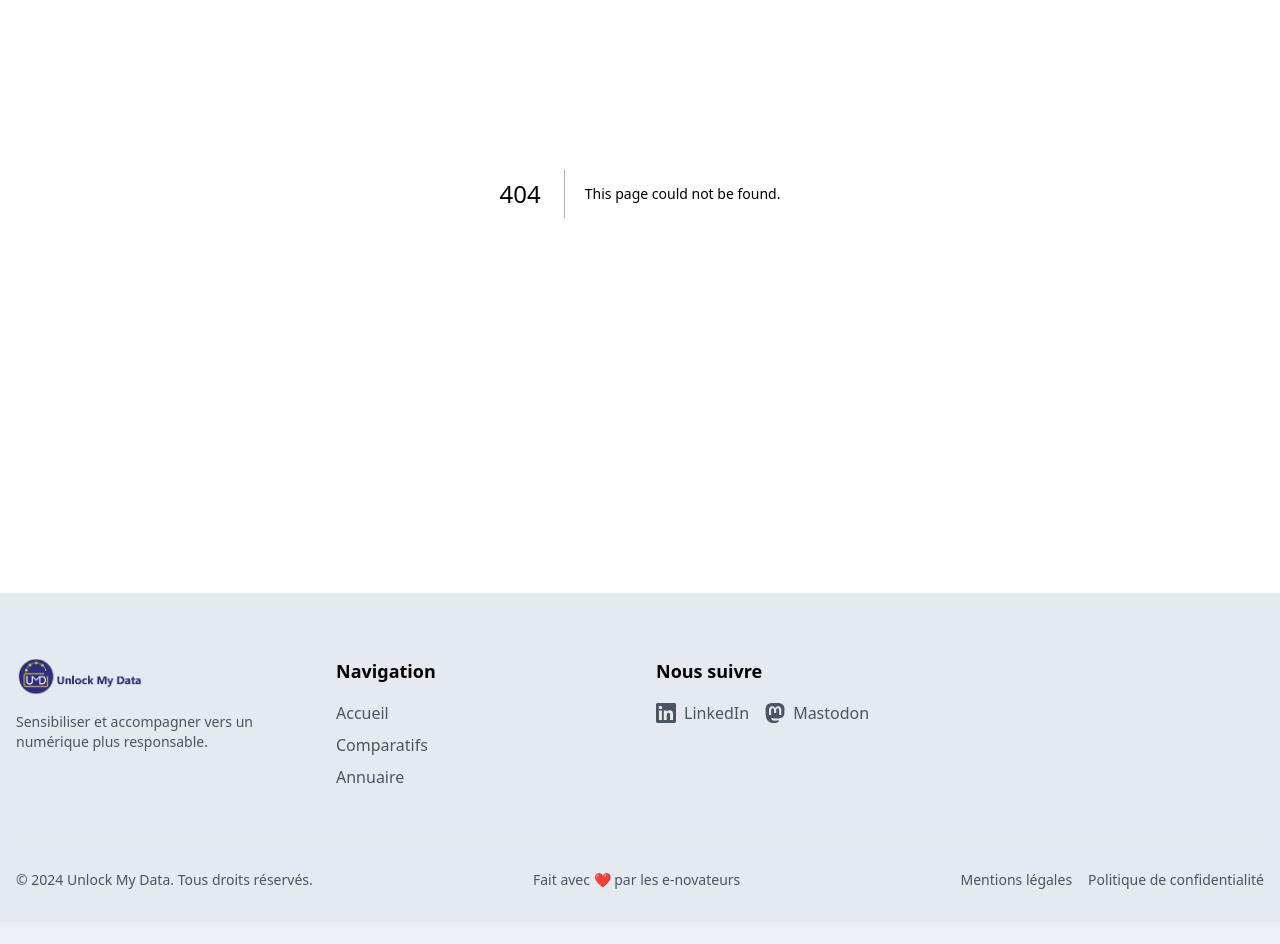
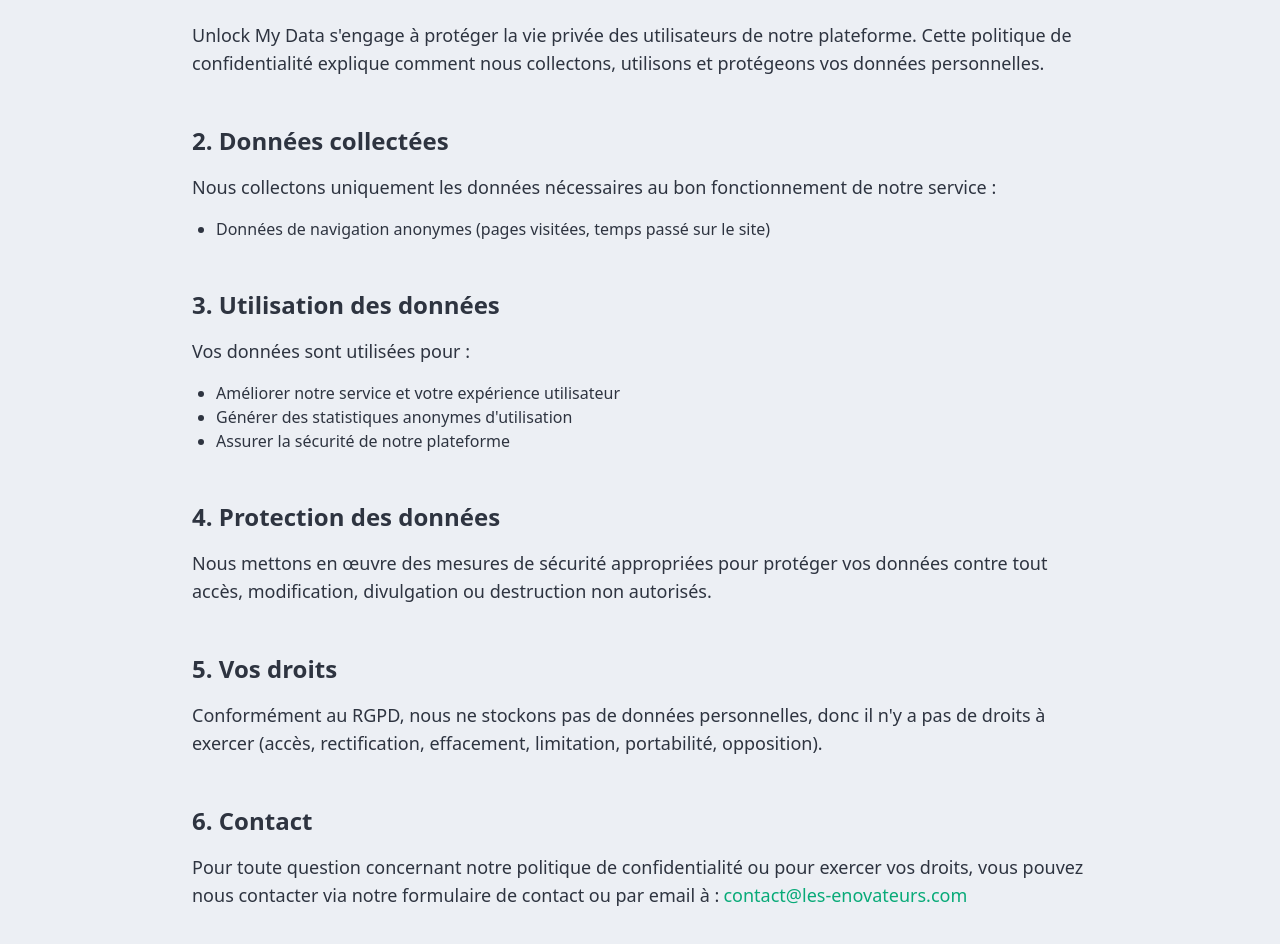
Before and after one commit to les-enovateurs/unlock-my-data, a Next.js app: page /politique-confidentialite in a window 1280 px wide. Before the commit this address had no page. Shown: the part 288-1232 px from the top of the page. Before the commit the page ends 1210 px from the top, so only its background shows below. Built offline with nearby package versions, Linux system fonts and the light colour scheme.

Commit message:
add mentions legales et politique confidentialite

```diff
--- /dev/null
+++ b/app/mentions-legales/page.tsx
@@ -0,0 +1,89 @@
+export default function MentionsLegales() {
+  return (
+    <div className="container mx-auto px-4 py-12">
+      <div className="max-w-4xl mx-auto">
+        <h1 className="text-4xl font-bold mb-8">Mentions Légales</h1>
+        <div className="prose prose-lg max-w-none">
+          <p className="text-gray-600 mb-8">
+            Dernière mise à jour : 1 mars 2025
+          </p>
+
+          <section className="mb-12">
+            <h2 className="text-2xl font-semibold mb-4">1. Édition du site</h2>
+            <p className="mb-4">
+              Le site Unlock My Data est édité par l'association Les e-novateurs, association à but non lucratif.
+            </p>
+            <p className="mb-4">
+              Siège social : Villefranche-sur-saône, France<br />
+              Email : <a href="mailto:contact@les-enovateurs.com" className="text-primary-600 hover:text-primary-800">
+                contact@les-enovateurs.com
+              </a>
+            </p>
+          </section>
+
+          <section className="mb-12">
+            <h2 className="text-2xl font-semibold mb-4">2. Hébergement</h2>
+            <p className="mb-4">
+              Ce site est hébergé par Ikoula.<br />
+              Adresse : 32 Rue du Pont Assy, 51100 Reims
+            </p>
+          </section>
+
+          <section className="mb-12">
+            <h2 className="text-2xl font-semibold mb-4">3. Sources des données</h2>
+            <p className="mb-4">
+              Unlock My Data utilise et agrège des données provenant de deux sources principales :
+            </p>
+            <ul className="list-disc pl-6 mb-4">
+              <li className="mb-2">
+                <a href="https://tosdr.org" target="_blank" rel="noopener noreferrer" className="text-primary-600 hover:text-primary-800">
+                  Terms of Service Didn't Read (ToSDR)
+                </a> - Pour l'analyse des conditions d'utilisation et politiques de confidentialité
+              </li>
+              <li className="mb-2">
+                <a href="https://exodus-privacy.eu.org" target="_blank" rel="noopener noreferrer" className="text-primary-600 hover:text-primary-800">
+                  Exodus Privacy
+                </a> - Pour l'analyse des trackers et permissions des applications Android
+              </li>
+              <li className="mb-2">
+                <span className="font-medium">Contributions manuelles</span> - Données ajoutées et vérifiées par les bénévoles des e-novateurs et la communauté open source
+              </li>
+            </ul>
+            <p className="mb-4">
+              Ces données sont enrichies et maintenues à jour grâce au travail des bénévoles de l'association Les e-novateurs
+              et des contributeurs de la communauté open source.
+            </p>
+            <p className="mb-4">
+              Nous remercions ces organisations et tous les contributeurs pour leur travail précieux
+              en faveur de la transparence et de la protection de la vie privée numérique.
+            </p>
+          </section>
+
+          <section className="mb-12">
+            <h2 className="text-2xl font-semibold mb-4">4. Contribuer</h2>
+            <p className="mb-4">
+              Le projet Unlock My Data est open source. Vous pouvez proposer des modifications ou des améliorations via notre dépôt GitHub :
+              <a href="https://github.com/UnlockMyData/reboot" target="_blank" rel="noopener noreferrer"
+                className="text-primary-600 hover:text-primary-800 ml-1 flex items-center gap-2 mt-2">
+                <svg className="w-5 h-5" fill="currentColor" viewBox="0 0 24 24">
+                  <path d="M12 0C5.37 0 0 5.37 0 12c0 5.31 3.435 9.795 8.205 11.385.6.105.825-.255.825-.57 0-.285-.015-1.23-.015-2.235-3.015.555-3.795-.735-4.035-1.41-.135-.345-.72-1.41-1.23-1.695-.42-.225-1.02-.78-.015-.795.945-.015 1.62.87 1.845 1.23 1.08 1.815 2.805 1.305 3.495.99.105-.78.42-1.305.765-1.605-2.67-.3-5.46-1.335-5.46-5.925 0-1.305.465-2.385 1.23-3.225-.12-.3-.54-1.53.12-3.18 0 0 1.005-.315 3.3 1.23.96-.27 1.98-.405 3-.405s2.04.135 3 .405c2.295-1.56 3.3-1.23 3.3-1.23.66 1.65.24 2.88.12 3.18.765.84 1.23 1.905 1.23 3.225 0 4.605-2.805 5.625-5.475 5.925.435.375.81 1.095.81 2.22 0 1.605-.015 2.895-.015 3.3 0 .315.225.69.825.57A12.02 12.02 0 0024 12c0-6.63-5.37-12-12-12z"/>
+                </svg>
+                Dépôt GitHub UnlockMyData
+              </a>
+            </p>
+          </section>
+
+          <section className="mb-12">
+            <h2 className="text-2xl font-semibold mb-4">5. Contact</h2>
+            <p className="mb-4">
+              Pour toute question concernant ces mentions légales, vous pouvez nous contacter à l'adresse suivante&nbsp;:&nbsp;
+              <a href="mailto:contact@les-enovateurs.com" className="text-primary-600 hover:text-primary-800 ml-1">
+                contact@les-enovateurs.com
+              </a>
+            </p>
+          </section>
+        </div>
+      </div>
+    </div>
+  );
+}
--- /dev/null
+++ b/app/politique-confidentialite/page.tsx
@@ -0,0 +1,64 @@
+export default function PolitiqueConfidentialite() {
+  return (
+    <div className="container mx-auto px-4 py-12">
+      <div className="max-w-4xl mx-auto">
+        <h1 className="text-4xl font-bold mb-8">Politique de Confidentialité</h1>
+        <div className="prose prose-lg max-w-none">
+          <p className="text-gray-600 mb-8">
+            Dernière mise à jour : {new Date().toLocaleDateString('fr-FR', { year: 'numeric', month: 'long', day: 'numeric' })}
+          </p>
+
+          <section className="mb-12">
+            <h2 className="text-2xl font-semibold mb-4">1. Introduction</h2>
+            <p className="mb-4">
+              Unlock My Data s'engage à protéger la vie privée des utilisateurs de notre plateforme.
+              Cette politique de confidentialité explique comment nous collectons, utilisons et protégeons vos données personnelles.
+            </p>
+          </section>
+
+          <section className="mb-12">
+            <h2 className="text-2xl font-semibold mb-4">2. Données collectées</h2>
+            <p className="mb-4">Nous collectons uniquement les données nécessaires au bon fonctionnement de notre service :</p>
+            <ul className="list-disc pl-6 mb-4">
+              <li>Données de navigation anonymes (pages visitées, temps passé sur le site)</li>
+            </ul>
+          </section>
+
+          <section className="mb-12">
+            <h2 className="text-2xl font-semibold mb-4">3. Utilisation des données</h2>
+            <p className="mb-4">Vos données sont utilisées pour :</p>
+            <ul className="list-disc pl-6 mb-4">
+              <li>Améliorer notre service et votre expérience utilisateur</li>
+              <li>Générer des statistiques anonymes d'utilisation</li>
+              <li>Assurer la sécurité de notre plateforme</li>
+            </ul>
+          </section>
+
+          <section className="mb-12">
+            <h2 className="text-2xl font-semibold mb-4">4. Protection des données</h2>
+            <p className="mb-4">
+              Nous mettons en œuvre des mesures de sécurité appropriées pour protéger vos données contre tout accès,
+              modification, divulgation ou destruction non autorisés.
+            </p>
+          </section>
+
+          <section className="mb-12">
+            <h2 className="text-2xl font-semibold mb-4">5. Vos droits</h2>
+            <p className="mb-4">Conformément au RGPD, nous ne stockons pas de données personnelles, donc il n'y a pas de droits à exercer (accès, rectification, effacement, limitation, portabilité, opposition).</p>
+          </section>
+
+          <section className="mb-12">
+            <h2 className="text-2xl font-semibold mb-4">6. Contact</h2>
+            <p className="mb-4">
+              Pour toute question concernant notre politique de confidentialité ou pour exercer vos droits,
+              vous pouvez nous contacter via notre formulaire de contact ou par email à :
+              <a href="mailto:contact@les-enovateurs.com" className="text-primary-600 hover:text-primary-800 ml-1">
+                contact@les-enovateurs.com
+              </a>
+            </p>
+          </section>
+        </div>
+      </div>
+    </div>
+  );
+}
```
